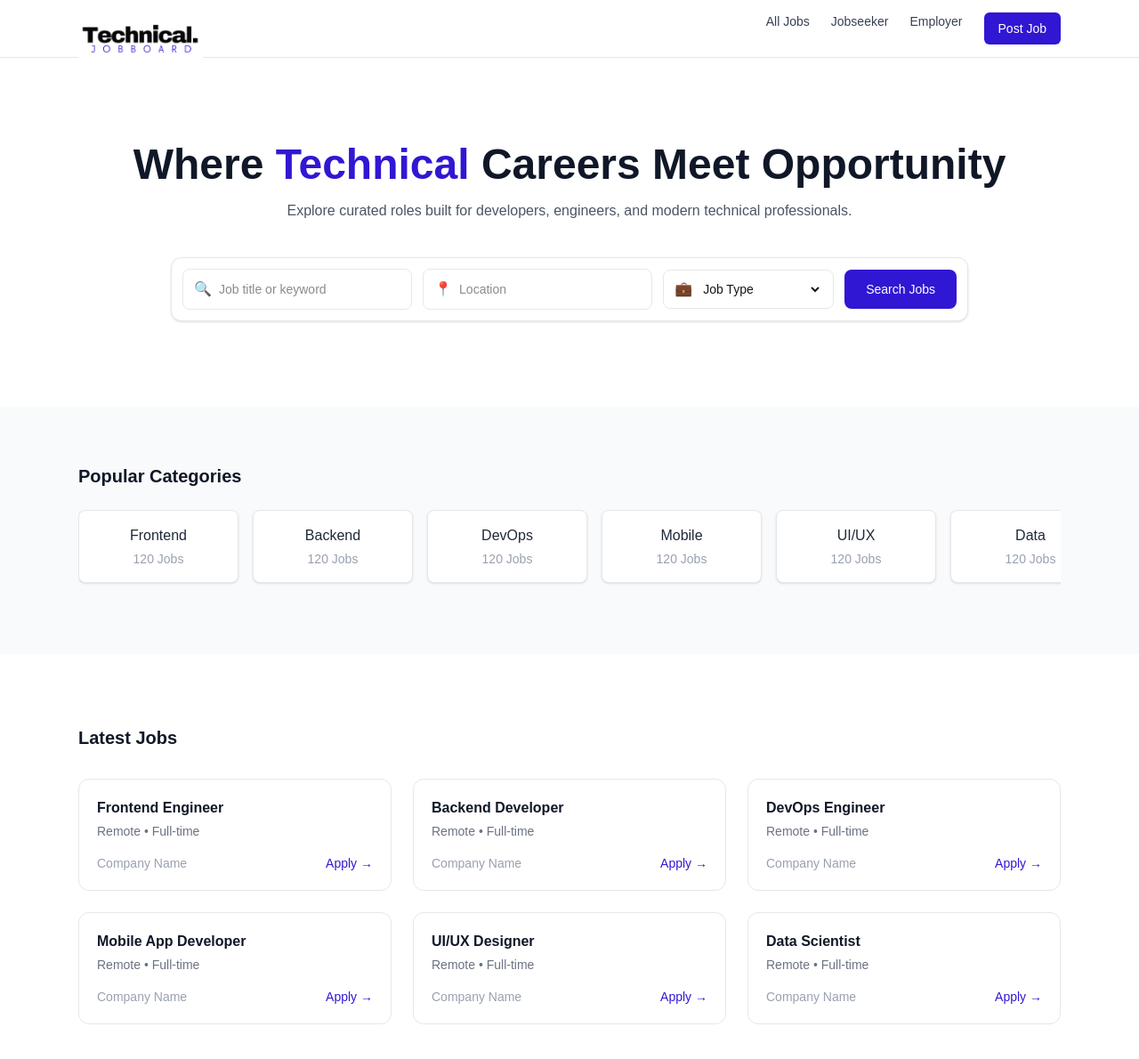
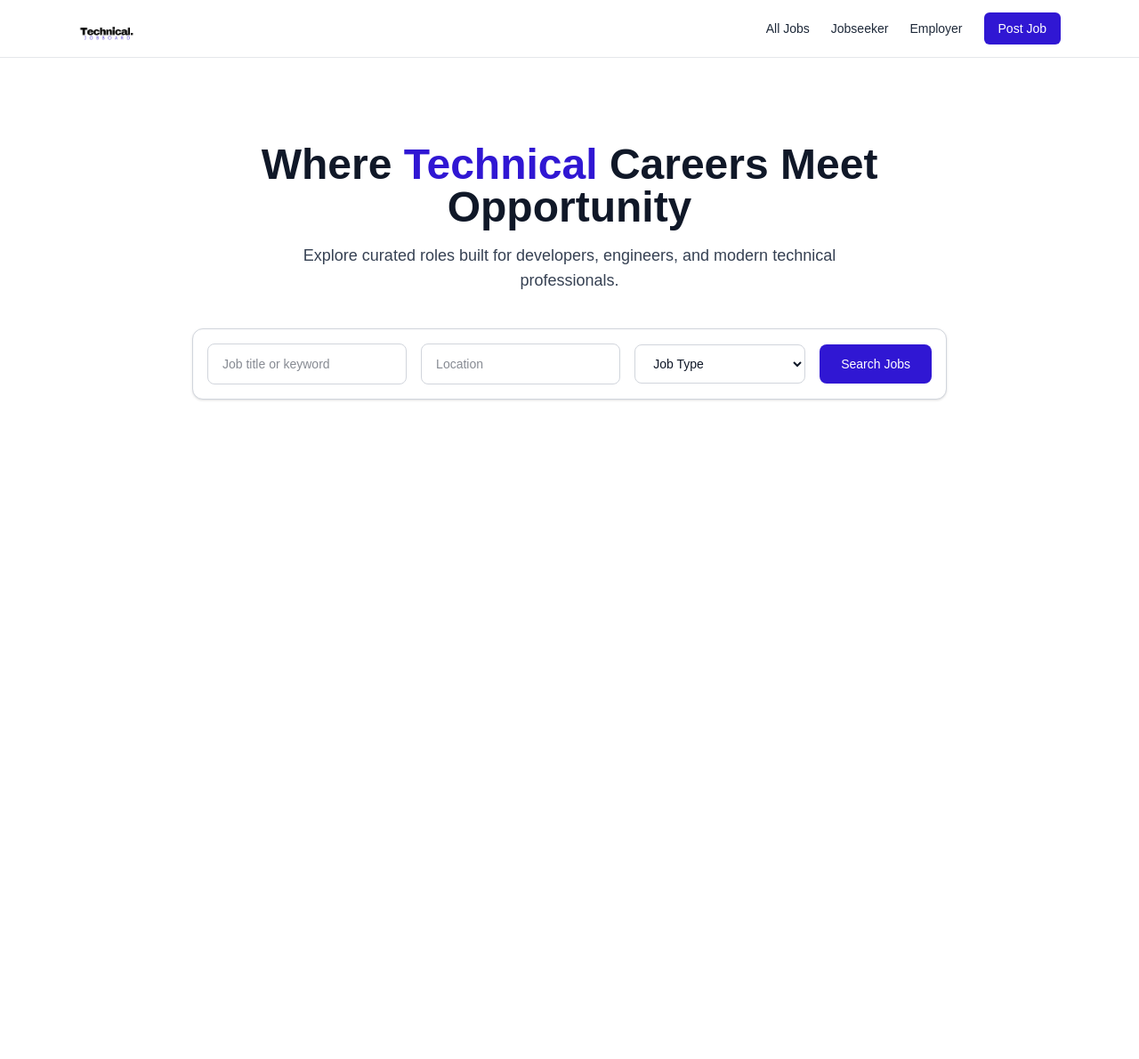
Before and after one commit to adebisidolapo/technicaljobboard, a Next.js app in the folder jobboard/: page / in a window 1280 px wide. Shown: the top 1190 px of the page at 89% size. After the commit the page ends 800 px from the top, so only its background shows below. Built offline with nearby package versions, Linux system fonts and the light colour scheme.

Commit message:
Update header and hero design

```diff
--- a/jobboard/app/layout.tsx
+++ b/jobboard/app/layout.tsx
@@ -14,26 +14,34 @@ export default function RootLayout({
   return (
     <html lang="en">
       <body>
-        <header className="w-full border-b border-gray-200 bg-white">
-          <div className="max-w-6xl mx-auto h-16 px-6 flex items-center justify-between">
-            <Image
+        <header className="w-full bg-white border-b border-gray-200">
+  <div className="max-w-6xl mx-auto px-6 h-16 flex items-center justify-between">
+
+    {/* Logo */}
+    <div className="flex items-center">
+      <img
         src="/logo.png"
         alt="Logo"
-              width={140}
-              height={36}
-              priority
+        className="h-8 w-auto"
       />
+    </div>
 
-            <nav className="hidden md:flex gap-6 text-sm text-gray-700">
-              <a href="#">All Jobs</a>
-              <a href="#">Jobseeker</a>
-              <a href="#">Employer</a>
-              <a className="px-4 py-2 bg-[#3017D3] text-white rounded-md">
+    {/* Menu */}
+    <nav className="flex items-center gap-6 text-sm font-medium text-gray-800">
+      <a href="#" className="hover:text-[#3017D3]">All Jobs</a>
+      <a href="#" className="hover:text-[#3017D3]">Jobseeker</a>
+      <a href="#" className="hover:text-[#3017D3]">Employer</a>
+      <a
+        href="#"
+        className="px-4 py-2 bg-[#3017D3] text-white rounded-md"
+      >
         Post Job
       </a>
     </nav>
+
   </div>
 </header>
+
 
         {children}
       </body>
--- a/jobboard/app/page.tsx
+++ b/jobboard/app/page.tsx
@@ -1,11 +1,9 @@
-import Image from "next/image";
-
 export default function Home() {
   return (
     <main>
       {/* HERO */}
       <section className="bg-white py-24">
-        <div className="max-w-6xl mx-auto px-6 text-center">
+        <div className="max-w-4xl mx-auto px-6 text-center">
 
           <h1 className="text-4xl md:text-5xl font-bold text-gray-900">
             Where{" "}
@@ -13,119 +11,40 @@ export default function Home() {
             Careers Meet Opportunity
           </h1>
 
-          <p className="mt-4 text-gray-600 max-w-2xl mx-auto">
+          <p className="mt-4 text-lg text-gray-700 max-w-2xl mx-auto">
             Explore curated roles built for developers, engineers, and modern
             technical professionals.
           </p>
 
           {/* SEARCH */}
-          <div className="mt-10 max-w-4xl mx-auto bg-white border border-gray-200 rounded-xl shadow-sm p-3 flex flex-col md:flex-row gap-3 items-center">
+          <div className="mt-10 bg-white border border-gray-300 rounded-xl shadow-sm p-4 flex flex-col md:flex-row gap-4 items-center">
 
-            {/* Job title */}
-            <div className="flex items-center w-full md:flex-1 border border-gray-200 rounded-lg px-3">
-              <span className="text-gray-400 mr-2">🔍</span>
             <input
               type="text"
               placeholder="Job title or keyword"
-                className="w-full py-3 text-sm focus:outline-none"
+              className="w-full md:flex-1 px-4 py-3 text-sm text-gray-900 border border-gray-300 rounded-lg focus:outline-none focus:ring-2 focus:ring-[#3017D3]"
             />
-            </div>
 
-            {/* Location */}
-            <div className="flex items-center w-full md:flex-1 border border-gray-200 rounded-lg px-3">
-              <span className="text-gray-400 mr-2">📍</span>
             <input
               type="text"
               placeholder="Location"
-                className="w-full py-3 text-sm focus:outline-none"
+              className="w-full md:flex-1 px-4 py-3 text-sm text-gray-900 border border-gray-300 rounded-lg focus:outline-none focus:ring-2 focus:ring-[#3017D3]"
             />
-            </div>
 
-            {/* Job type */}
-            <div className="flex items-center w-full md:w-48 border border-gray-200 rounded-lg px-3">
-              <span className="text-gray-400 mr-2">💼</span>
-              <select className="w-full py-3 text-sm focus:outline-none bg-transparent">
+            <select
+              className="w-full md:w-48 px-4 py-3 text-sm text-gray-900 border border-gray-300 rounded-lg focus:outline-none focus:ring-2 focus:ring-[#3017D3]"
+            >
               <option>Job Type</option>
               <option>Full-time</option>
               <option>Part-time</option>
               <option>Remote</option>
             </select>
-            </div>
 
             <button className="w-full md:w-auto px-6 py-3 bg-[#3017D3] text-white rounded-lg text-sm font-medium hover:opacity-90">
               Search Jobs
             </button>
           </div>
-        </div>
-      </section>
 
-      {/* CATEGORIES */}
-      <section className="bg-gray-50 py-16">
-        <div className="max-w-6xl mx-auto px-6">
-          <h2 className="text-xl font-semibold text-gray-900 mb-6">
-            Popular Categories
-          </h2>
-
-          <div className="flex gap-4 overflow-x-auto pb-4">
-            {[
-              "Frontend",
-              "Backend",
-              "DevOps",
-              "Mobile",
-              "UI/UX",
-              "Data",
-              "AI / ML",
-              "Cybersecurity",
-              "Cloud",
-            ].map((cat) => (
-              <div
-                key={cat}
-                className="min-w-[180px] bg-white border border-gray-200 rounded-lg p-4 text-center shadow-sm hover:shadow-md transition"
-              >
-                <p className="font-medium text-gray-800">{cat}</p>
-                <p className="text-sm text-gray-400 mt-1">120 Jobs</p>
-              </div>
-            ))}
-          </div>
-        </div>
-      </section>
-
-      {/* LATEST JOBS */}
-      <section className="bg-white py-20">
-        <div className="max-w-6xl mx-auto px-6">
-          <h2 className="text-xl font-semibold text-gray-900 mb-8">
-            Latest Jobs
-          </h2>
-
-          <div className="grid gap-6 sm:grid-cols-2 lg:grid-cols-3">
-            {[
-              "Frontend Engineer",
-              "Backend Developer",
-              "DevOps Engineer",
-              "Mobile App Developer",
-              "UI/UX Designer",
-              "Data Scientist",
-            ].map((job) => (
-              <div
-                key={job}
-                className="border border-gray-200 rounded-xl p-5 hover:shadow-md transition"
-              >
-                <h3 className="font-semibold text-gray-900">{job}</h3>
-                <p className="text-sm text-gray-500 mt-1">
-                  Remote • Full-time
-                </p>
-
-                <div className="mt-4 flex justify-between items-center">
-                  <span className="text-sm text-gray-400">
-                    Company Name
-                  </span>
-                  <span className="text-sm font-medium text-[#3017D3]">
-                    Apply →
-                  </span>
-                </div>
-              </div>
-            ))}
-          </div>
         </div>
       </section>
     </main>
```
Lines whose indentation alone changed are shown as unchanged.
